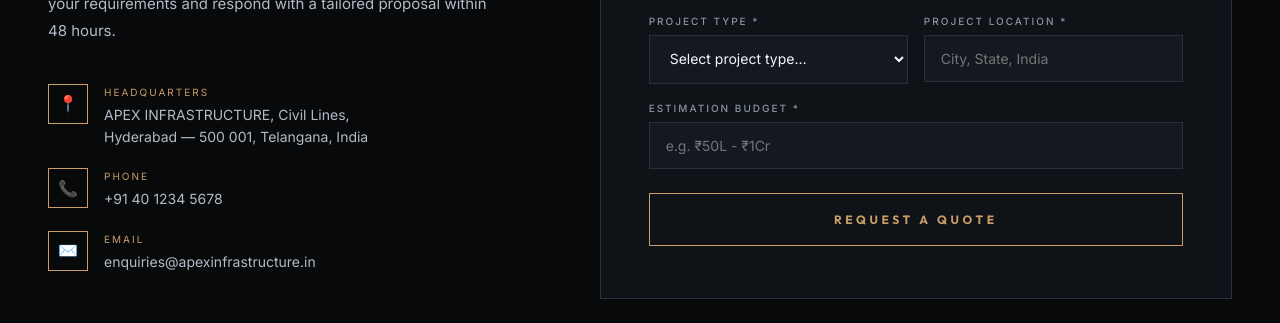
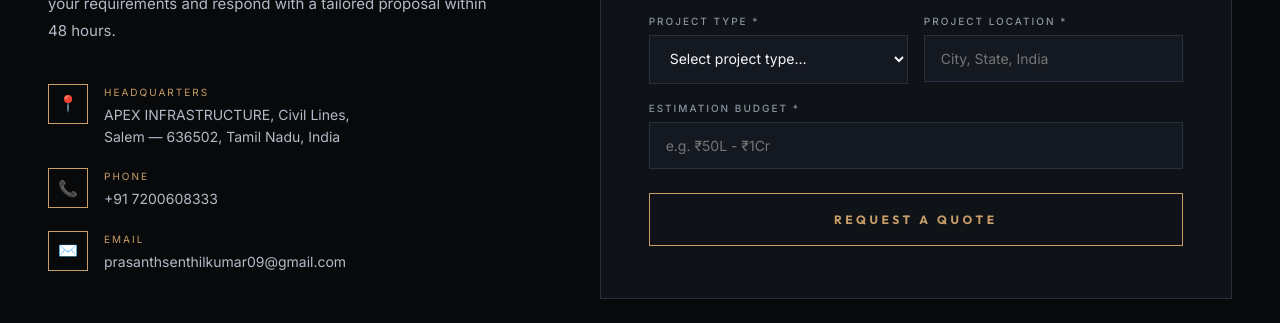
Before and after one commit to PRASANTH-7-SENTHIL/APEX, a website: page public/index.html in a window 1280 px wide. Shown: the part 10696-11019 px from the top of the page. Drawn offline with Linux system fonts and the light colour scheme.

Commit message:
feat: update headquarters address, phone number, and email

```diff
--- a/public/css/main.css
+++ b/public/css/main.css
@@ -2386,6 +2386,8 @@ ul { list-style: none; }
   margin-bottom: 4px;
 }
 .contact-info-val { font-size: 14px; color: var(--mist-2); }
+.contact-info-val a { color: inherit; transition: color var(--dur-fast) ease; }
+.contact-info-val a:hover { color: var(--gold); }
 
 /* Quote Form */
 .quote-form-card {
--- a/public/index.html
+++ b/public/index.html
@@ -1153,21 +1153,21 @@
             <div class="contact-info-icon" aria-hidden="true">📍</div>
             <div>
               <p class="contact-info-label">Headquarters</p>
-              <p class="contact-info-val">APEX INFRASTRUCTURE, Civil Lines,<br>Hyderabad — 500 001, Telangana, India</p>
+              <p class="contact-info-val">APEX INFRASTRUCTURE, Civil Lines,<br>Salem — 636502, Tamil Nadu, India</p>
             </div>
           </div>
           <div class="contact-info-item">
             <div class="contact-info-icon" aria-hidden="true">📞</div>
             <div>
               <p class="contact-info-label">Phone</p>
-              <p class="contact-info-val">+91 40 1234 5678</p>
+              <p class="contact-info-val"><a href="tel:+917200608333">+91 7200608333</a></p>
             </div>
           </div>
           <div class="contact-info-item">
             <div class="contact-info-icon" aria-hidden="true">✉️</div>
             <div>
               <p class="contact-info-label">Email</p>
-              <p class="contact-info-val">enquiries@apexinfrastructure.in</p>
+              <p class="contact-info-val"><a href="mailto:prasanthsenthilkumar09@gmail.com">prasanthsenthilkumar09@gmail.com</a></p>
             </div>
           </div>
         </div>
```
